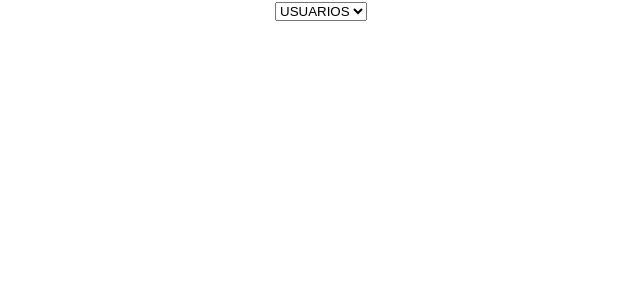
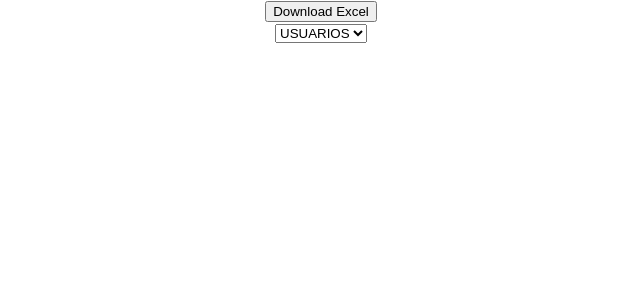
Before and after one commit to tereytere/front_intress_final, a React (Create React App) app: page / in a window 1280 px wide. Shown: the top 300 px of the page, without its empty margins (319-959 px from the left). Built offline with nearby package versions, Linux system fonts and the light colour scheme.

Commit message:
excellpruebaupdate

```diff
--- a/package.json
+++ b/package.json
@@ -9,7 +9,8 @@
     "react": "^18.2.0",
     "react-dom": "^18.2.0",
     "react-scripts": "5.0.1",
-    "web-vitals": "^2.1.4"
+    "web-vitals": "^2.1.4",
+    "xlsx": "^0.18.5"
   },
   "scripts": {
     "start": "react-scripts start",
--- a/src/App.js
+++ b/src/App.js
@@ -1,9 +1,10 @@
 import './App.css';
 import SelecAdmin from './components/selecusuario/selecAdmin/SelecAdmin';
+import ExcelDownloadButton from './components/exceldownloadbutton/ExcelDownloadButton';
 function App() {
 return (
 <div className="App">
-
+<ExcelDownloadButton />
 <SelecAdmin />
 </div>
 );
--- /dev/null
+++ b/src/components/exceldownloadbutton/ExcelDownloadButton.jsx
@@ -0,0 +1,27 @@
+import React, { useState } from 'react';
+import { utils, writeFile } from 'xlsx';
+
+const ExcelDownloadButton = () => {
+  const [data, setData] = useState([]);
+
+  const handleDownload = async () => {
+    try {
+      const response = await fetch('http://127.0.0.1:8000/apipersonal/list');
+      const jsonData = await response.json();
+      setData(jsonData);
+
+      const wb = utils.book_new();
+      const ws = utils.json_to_sheet(jsonData);
+      utils.book_append_sheet(wb, ws, 'Sheet1');
+      writeFile(wb, 'data.xlsx');
+    } catch (error) {
+      console.log(error);
+    }
+  };
+
+  return (
+    <button onClick={handleDownload}>Download Excel</button>
+  );
+};
+
+export default ExcelDownloadButton;
```
Also changed, not shown: src/components/exceldownloadbutton/ExcelDownloadButton.css (added), 1 other file (tests, documents, lock files or other folders).
